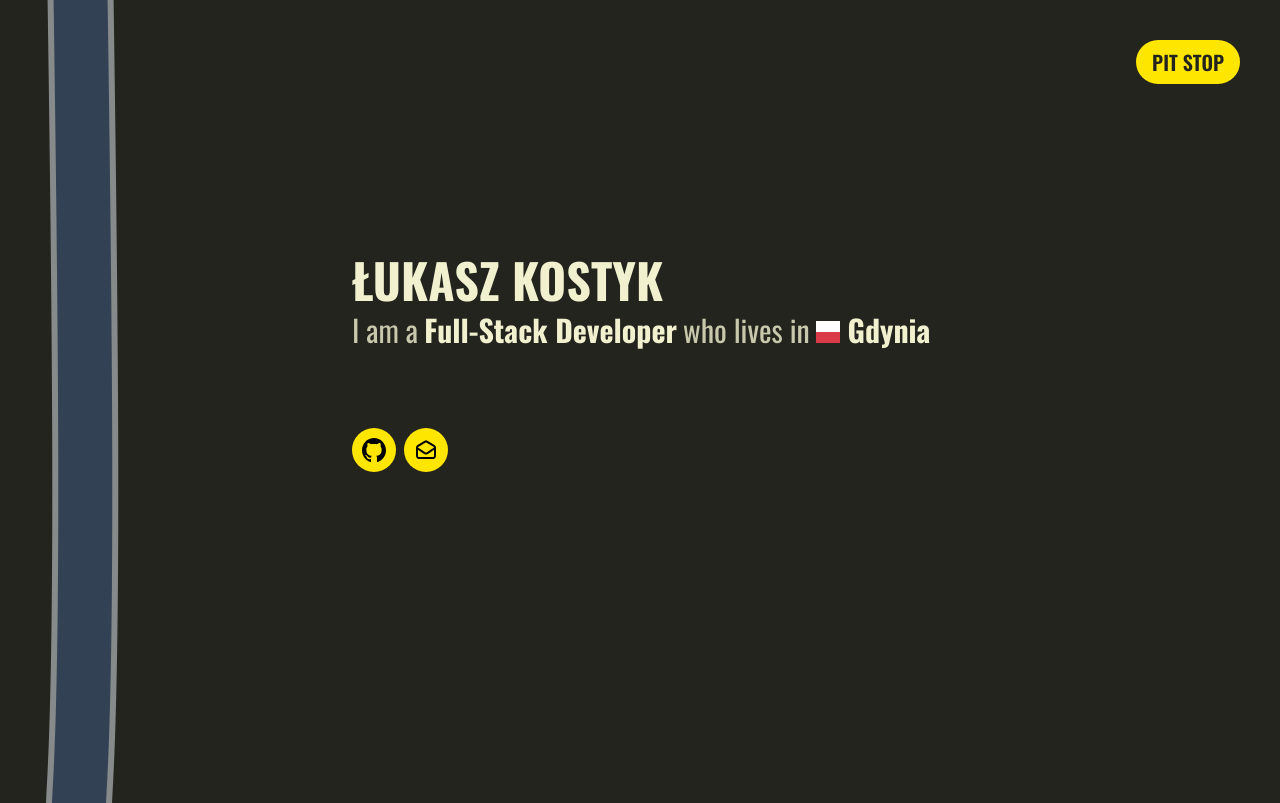
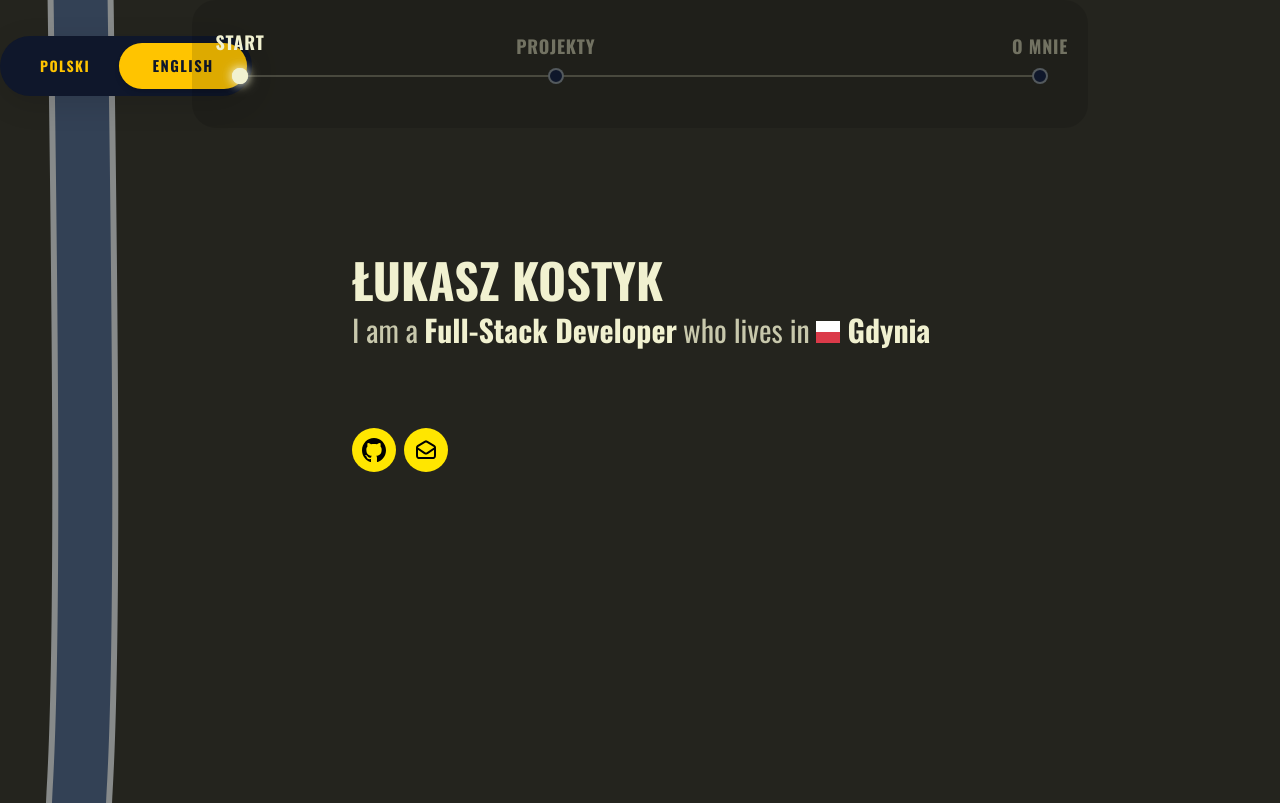
Before and after one commit to lukasus55/portfolio, a Next.js app: page /en in a window 1280 px wide. Shown: the top 803 px of the page. Built offline with nearby package versions, Linux system fonts and the light colour scheme.

Commit message:
wip: redo the header

```diff
--- a/app/[lang]/components/HeaderSection.tsx
+++ b/app/[lang]/components/HeaderSection.tsx
@@ -2,26 +2,21 @@
 
 import { useState } from "react";
 import PitStopMenu from "./PitStopMenu";
+import LanguageSwitcher from "./LanguageSwitcher";
+import Navbar from "./Navbar";
 
 type Dictionary = typeof import('../../../dictionaries/en.json');
 
 export default function HeaderSection({ dict } : { dict: Dictionary }) {
-    const [isMenuOpen, setIsMenuOpen] = useState(false);
 
     return (
-        <div className="flex inset-0 ">
-            <button
-                onClick={() => setIsMenuOpen(true)}
-                className="absolute top-8 right-8 text-xl px-4 py-2 mt-2 mr-2 bg-accent hover:scale-110 text-background font-semibold rounded-full transition-transform cursor-pointer"
-            >
-                PIT STOP
-            </button>
+        <div className="flex w-full justify-center text-foreground">
 
-            <PitStopMenu
-                isOpen={isMenuOpen}
-                onClose={() => setIsMenuOpen(false)}
-                dict={dict}
-            />
+            <Navbar />
+
+            <div className="absolute flex bottom-0 left-0 h-24">
+                <LanguageSwitcher/>
+            </div>
         </div>
     );
 }
--- a/app/[lang]/components/Hero.tsx
+++ b/app/[lang]/components/Hero.tsx
@@ -1,5 +1,4 @@
 import Link from 'next/link';
-import CallToActionButton from './CallToActionButton';
 import Image from 'next/image';
 
 type Dictionary = typeof import('../../../dictionaries/en.json');
--- /dev/null
+++ b/app/[lang]/components/Navbar.tsx
@@ -0,0 +1,103 @@
+"use client";
+
+import { useMotionValue } from "framer-motion";
+import { useEffect, useState } from "react";
+import RouteTrack from "./RouteTrack";
+import RouteStop from "./RouteStop";
+
+const STOPS = [
+    { id: "home", label: "Start" },
+    { id: "portfolio", label: "Projekty" },
+    { id: "about", label: "O mnie" }
+];
+
+export default function Navbar() {
+    const progressWidth = useMotionValue("0%");
+    const [activeStop, setActiveStop] = useState(STOPS[0].id);
+
+    const [stopsLayout, setStopsLayout] = useState(
+        STOPS.map((stop, i) => ({
+            ...stop,
+            percent: (i / (STOPS.length - 1)) * 100
+        }))
+    );
+
+    useEffect(() => {
+        const calculateAndScroll = () => {
+            // Calculate physical layout percentages
+            const data = STOPS.map(stop => {
+                const el = document.getElementById(stop.id);
+                return { id: stop.id, top: el ? el.offsetTop : 0 };
+            });
+
+            const startY = data[0].top;
+            const endY = data[data.length - 1].top;
+            const totalScrollDistance = (endY - startY) || 1;
+
+            const mappedLayout = data.map((stop, i) => {
+                return {
+                    ...STOPS[i],
+                    top: stop.top,
+                    percent: ((stop.top - startY) / totalScrollDistance) * 100
+                };
+            });
+            setStopsLayout(mappedLayout);
+
+            // Move the UI Dot
+            const scrollY = window.scrollY;
+            let progress = (scrollY - startY) / totalScrollDistance;
+            progress = Math.max(0, Math.min(1, progress));
+
+            const currentPercent = progress * 100;
+            progressWidth.set(`${currentPercent}%`);
+
+            let currentActive = mappedLayout[0].id;
+
+            for (let i = mappedLayout.length - 1; i >= 0; i--) {
+                // The '- 2' provides a 2% buffer so the text lights up exactly as the front edge of the bus touches the station dot!
+                if (currentPercent >= mappedLayout[i].percent - 2) {
+                    currentActive = mappedLayout[i].id;
+                    break;
+                }
+            }
+            setActiveStop(currentActive);
+        };
+
+        window.addEventListener("scroll", calculateAndScroll);
+        window.addEventListener("resize", calculateAndScroll);
+
+        setTimeout(calculateAndScroll, 150);
+
+        return () => {
+            window.removeEventListener("scroll", calculateAndScroll);
+            window.removeEventListener("resize", calculateAndScroll);
+        };
+    }, [progressWidth]);
+
+    return (
+        <nav className="relative flex flex-col justify-center w-full max-w-4xl mx-auto h-32 font-bold tracking-wider px-8 md:px-12 bg-[#00000022] rounded-3xl z-200">
+            <div className="relative w-full flex items-center mt-6">
+
+                <RouteTrack progressWidth={progressWidth} />
+
+                <div className="absolute w-full h-full flex items-center z-10">
+                    {stopsLayout.map((stop) => (
+                        <div
+                            key={stop.id}
+                            className="absolute -translate-x-1/2"
+                            style={{ left: `${stop.percent}%` }}
+                        >
+                            <RouteStop
+                                id={stop.id}
+                                label={stop.label}
+                                isActive={activeStop === stop.id}
+                                onClick={setActiveStop}
+                            />
+                        </div>
+                    ))}
+                </div>
+
+            </div>
+        </nav>
+    );
+}
--- a/app/[lang]/components/ProjectWidget.tsx
+++ b/app/[lang]/components/ProjectWidget.tsx
@@ -7,6 +7,8 @@ import ProjectBadge from "./ProjectBadge";
 import { ProjectTag } from "./Projects";
 import ProjectLink from "./ProjectLink";
 
+type Dictionary = typeof import('../../../dictionaries/en.json');
+
 interface ProjectWidgetProps {
     isMajor: boolean;
     title: string;
@@ -15,6 +17,7 @@ interface ProjectWidgetProps {
     websiteLink: string,
     githubLink: string,
     imgSrc: string;
+    dict: Dictionary;
 }
 
 export default function ProjectWidget({
@@ -25,6 +28,7 @@ export default function ProjectWidget({
     websiteLink,
     githubLink,
     imgSrc,
+    dict
 }: ProjectWidgetProps) {
 
     const widgetDefaultStyle:string = 'rounded-3xl p-4 bg-[#2b2b23] text-foreground shadow-xl'
@@ -53,7 +57,7 @@ export default function ProjectWidget({
                 </div>
 
             <div className="flex w-full mt-6">
-                <ProjectLink websiteLink={websiteLink} githubLink={githubLink}/>
+                <ProjectLink websiteLink={websiteLink} githubLink={githubLink} dict={dict}/>
             </div>
         </div>
     );
--- a/app/[lang]/components/Projects.tsx
+++ b/app/[lang]/components/Projects.tsx
@@ -15,7 +15,7 @@ type Dictionary = typeof import('../../../dictionaries/en.json');
 
 export default function Projects({ dict } : { dict: Dictionary }) {
     return (
-        <section className='flex w-full justify-center z-10 absolute top-300 pt-24 max-sm:justify-start' id='projects'>
+        <section className='flex w-full justify-center z-10 absolute top-300 pt-24 max-sm:justify-start' id='portfolio'>
             <div className="flex flex-wrap rounded-3xl w-1/2 max-sm:w-7/10 text-justify gap-8">
                 <h2 className='text-5xl font-bold w-full'> {dict.projects.title} </h2>
 
@@ -28,6 +28,7 @@ export default function Projects({ dict } : { dict: Dictionary }) {
                     websiteLink = 'https://www.kkol.pl'
                     githubLink = 'https://github.com/lukasus55/kkol'
                     imgSrc = '/kkol-mockup.webp'
+                    dict={dict}
                     />
 
                     <div className='flex w-full justify-between flex-wrap'>
@@ -39,6 +40,7 @@ export default function Projects({ dict } : { dict: Dictionary }) {
                         websiteLink = 'https://lukasus55.github.io/dartES/'
                         githubLink = 'https://github.com/lukasus55/dartES'
                         imgSrc = '/dartes-mockup.webp'
+                        dict={dict}
                         />
 
                         <ProjectWidget
@@ -49,6 +51,7 @@ export default function Projects({ dict } : { dict: Dictionary }) {
                         websiteLink = 'https://lukasus55.github.io/dartES/'
                         githubLink = 'https://github.com/lukasus55/dartES'
                         imgSrc = '/dartes-mockup.webp'
+                        dict={dict}
                         />
                     </div>
                 </div>
--- /dev/null
+++ b/app/[lang]/components/RouteStop.tsx
@@ -0,0 +1,34 @@
+"use client";
+
+import Link from "next/link";
+
+interface RouteStopProps {
+    id: string;
+    label: string;
+    isActive: boolean;
+    onClick: (id: string) => void;
+}
+
+export default function RouteStop({ id, label, isActive, onClick }: RouteStopProps) {
+    return (
+        <div className="relative flex flex-col items-center group">
+            <Link
+                href={`#${id}`}
+                onClick={() => onClick(id)}
+                className={`absolute bottom-6 whitespace-nowrap text-lg uppercase transition-all duration-300 ${
+                    isActive
+                        ? "text-[#f1f1d0] -translate-y-1"
+                        : "text-[#f1f1d0]/40 hover:text-[#f1f1d0]/80"
+                }`}
+            >
+                {label}
+            </Link>
+
+            <div className={`w-4 h-4 rounded-full border-2 transition-colors duration-300 bg-slate-900 ${
+                isActive
+                    ? "border-[#f1f1d0] shadow-[0_0_8px_rgba(241,241,208,0.5)]"
+                    : "border-[#f1f1d0]/30"
+            }`} />
+        </div>
+    );
+}
--- /dev/null
+++ b/app/[lang]/components/RouteTrack.tsx
@@ -0,0 +1,21 @@
+"use client";
+
+import { motion, MotionValue } from "framer-motion";
+
+export default function RouteTrack({ progressWidth }: { progressWidth: MotionValue<string> }) {
+    return (
+        <>
+            <div className="absolute w-full h-[2px] bg-[#f1f1d0]/20 rounded-full" />
+
+            <motion.div
+                className="absolute left-0 h-[2px] bg-[#f1f1d0] rounded-full origin-left"
+                style={{ width: progressWidth }}
+            />
+
+            <motion.div
+                className="absolute w-4 h-4 bg-[#f1f1d0] rounded-full shadow-[0_0_12px_#f1f1d0] z-20 -translate-x-1/2"
+                style={{ left: progressWidth }}
+            />
+        </>
+    );
+}
--- a/dictionaries/en.json
+++ b/dictionaries/en.json
@@ -24,7 +24,10 @@
     },
     "projects": {
         "title": "My Projects",
-        "linkLabel": "See more",
+        "linkLabels": {
+            "website": "Website",
+            "source": "Source"
+        },
         "kkol": {
             "title": "Karwińska Olimpiada",
             "description": "Official tournament tracking and management platform for the Karwińska Olimpiada - an annual series of competitive tournaments among friends."
--- a/dictionaries/pl.json
+++ b/dictionaries/pl.json
@@ -24,7 +24,10 @@
     },
     "projects": {
         "title": "Przystanek: Moje Projekty",
-        "linkLabel": "Zobacz więcej",
+        "linkLabels": {
+            "website": "Strona",
+            "source": "Źródło"
+        },
         "kkol": {
             "title": "Karwińska Olimpiada",
             "description": "Oficjalna platforma do śledzenia i zarządzania turniejami z serii Karwińska Olimpiada - corocznej serii turniejów."
```
Also changed, not shown: app/[lang]/components/CallToActionButton.tsx (deleted, +0 -40 lines), app/[lang]/components/ProjectLink.tsx (+7 -5 lines).
